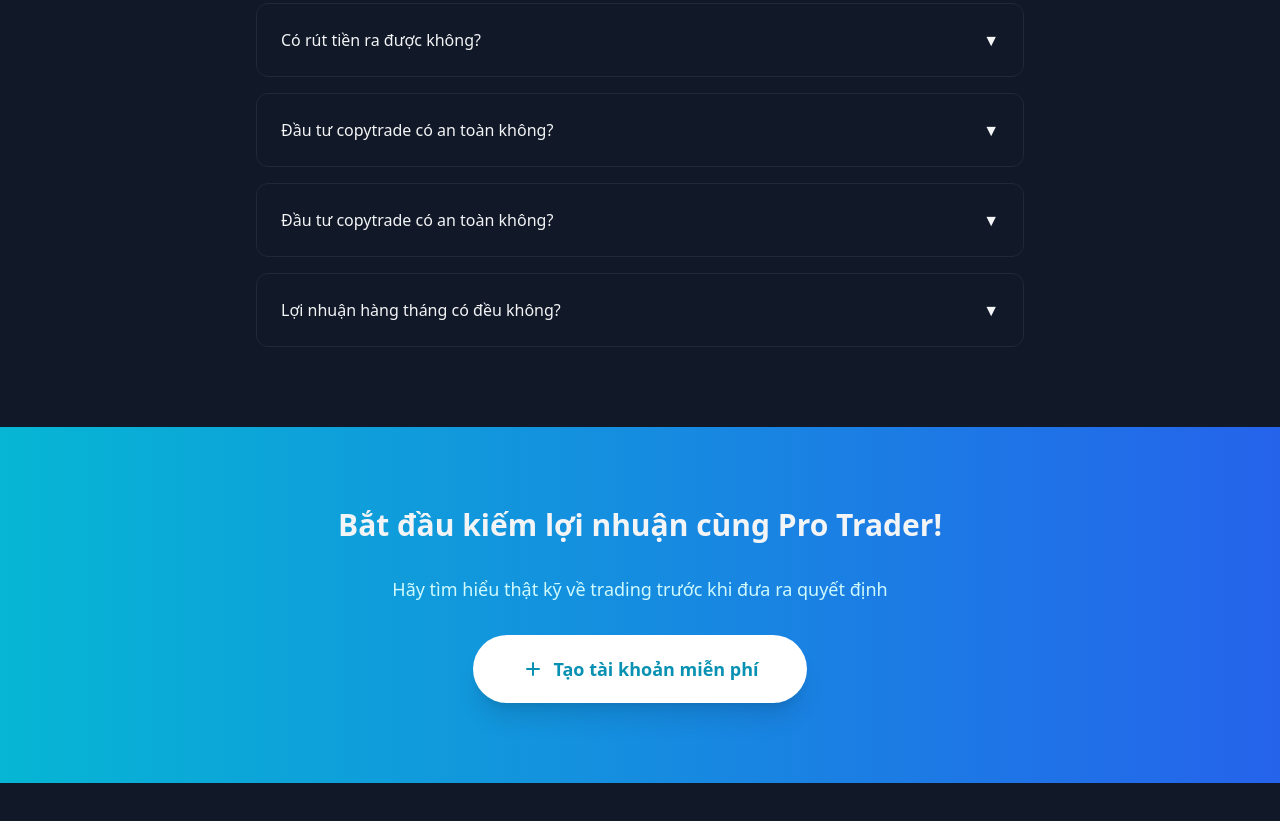
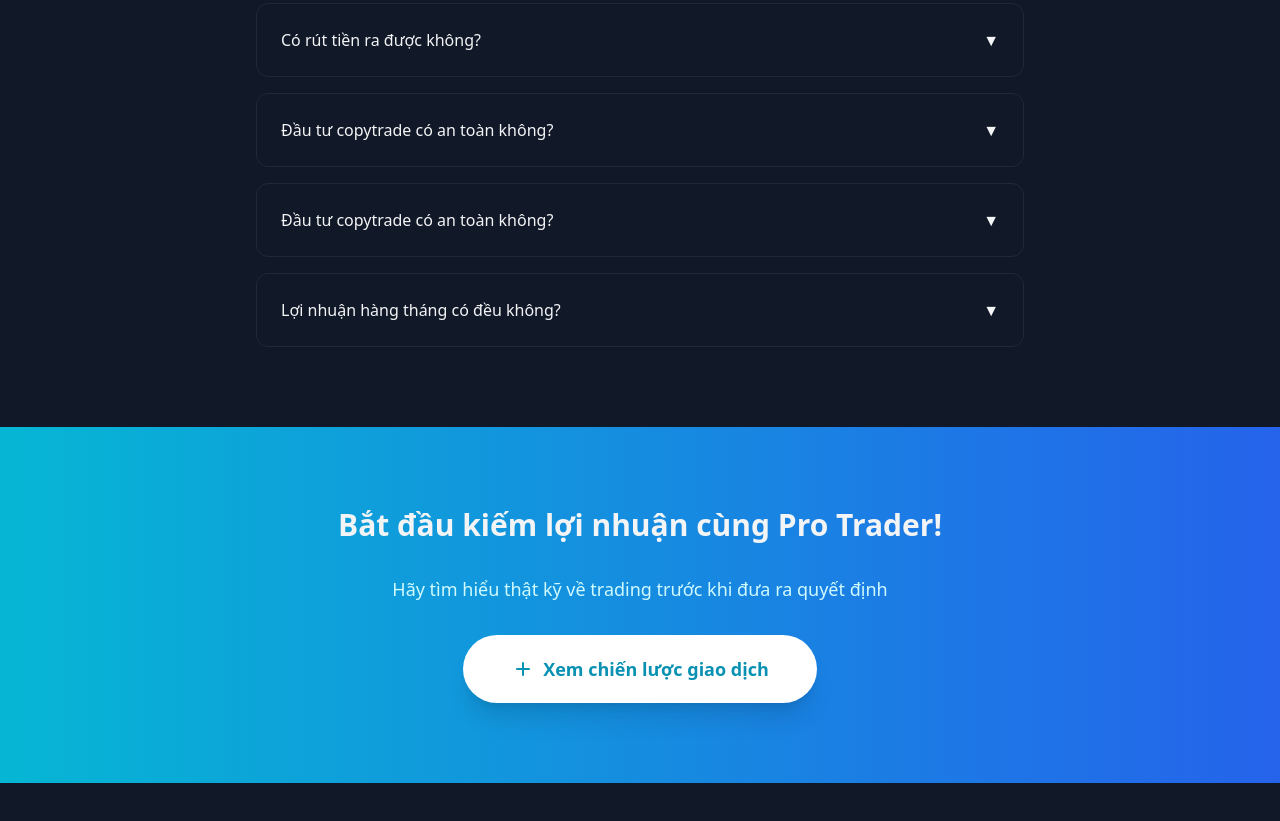
Before and after one commit to HoangTrading/copytrade, a plain HTML site: page index.html in a window 1280 px wide. Shown: the part 2259-3080 px from the top of the page. Drawn offline with nearby package versions, Linux system fonts and the light colour scheme; a web font is replaced by a local one.

Commit message:
Update index.html

```diff
--- a/index.html
+++ b/index.html
@@ -266,7 +266,7 @@
                     <svg class="w-6 h-6" fill="none" stroke="currentColor" viewBox="0 0 24 24">
                         <path stroke-linecap="round" stroke-linecap="round" stroke-width="2" d="M12 6v6m0 0v6m0-6h6m-6 0H6"/>
                     </svg>
-                    <a href="https://www.social-trading.club/strategy/110326028" target="_blank">Tạo tài khoản miễn phí </a>
+                    <a href="https://www.social-trading.club/strategy/110326028" target="_blank">Xem chiến lược giao dịch</a>
                 </button>
             </div>
         </div>
```
